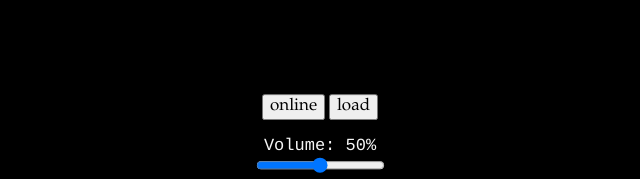
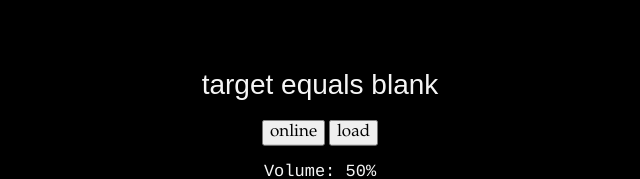
Before and after one commit to pparocza/target_equals_blank, a plain HTML site: page index.html in a window 1280 px wide. Shown: the part 236-415 px from the top of the page, without its empty margins (320-960 px from the left). Drawn offline with Linux system fonts and the light colour scheme.

Commit message:
restore original title

```diff
--- a/index.html
+++ b/index.html
@@ -38,7 +38,7 @@
 
 	<div class="container">
 
-    <h1 align="center" display='inline-block'><font color="whitesmoke" class="title"></font></h1>
+    <h1 align="center" display='inline-block'><font color="whitesmoke" class="title">target equals blank</font></h1>
 
     <p align="center"><button class="online">online</button> <button class="start">load</button></p>
 
```
